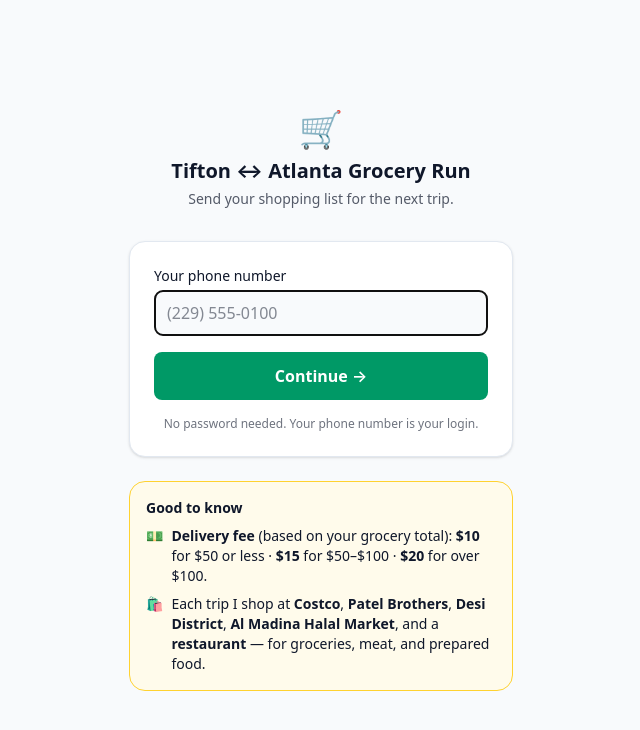
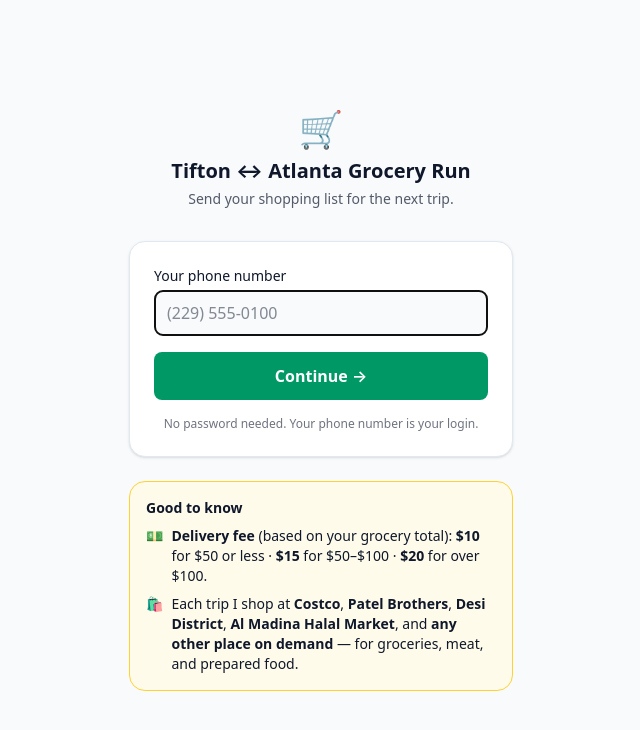
Before and after one commit to prathyushreddy123/grocery-shopper, a Next.js app: page / in a window 1280 px wide. Shown: the top 730 px of the page, without its empty margins (319-959 px from the left). Built offline with nearby package versions, Linux system fonts and the light colour scheme; no server answers.

Commit message:
Reword stores note: 'and any other place on demand'
Co-Authored-By: Claude Opus 4.8 <noreply@anthropic.com>

```diff
--- a/src/app/InfoNotes.tsx
+++ b/src/app/InfoNotes.tsx
@@ -18,8 +18,9 @@ export default function InfoNotes() {
         <span aria-hidden>🛍️</span>
         <span>
           Each trip I shop at <b>Costco</b>, <b>Patel Brothers</b>,{" "}
-          <b>Desi District</b>, <b>Al Madina Halal Market</b>, and a{" "}
-          <b>restaurant</b> — for groceries, meat, and prepared food.
+          <b>Desi District</b>, <b>Al Madina Halal Market</b>, and{" "}
+          <b>any other place on demand</b> — for groceries, meat, and prepared
+          food.
         </span>
       </p>
     </div>
```
